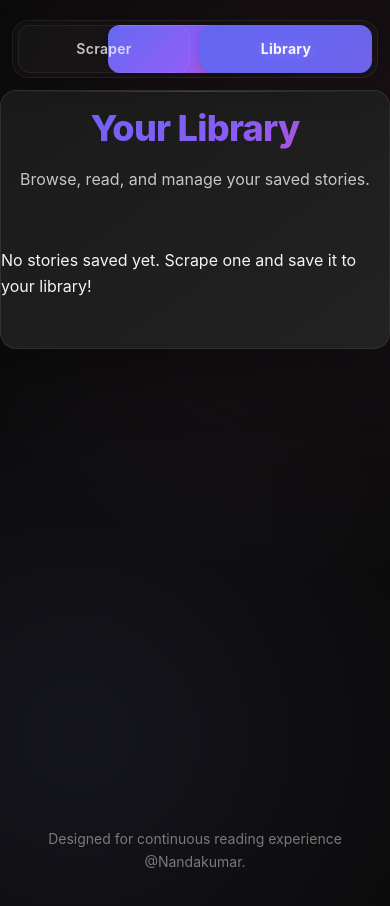
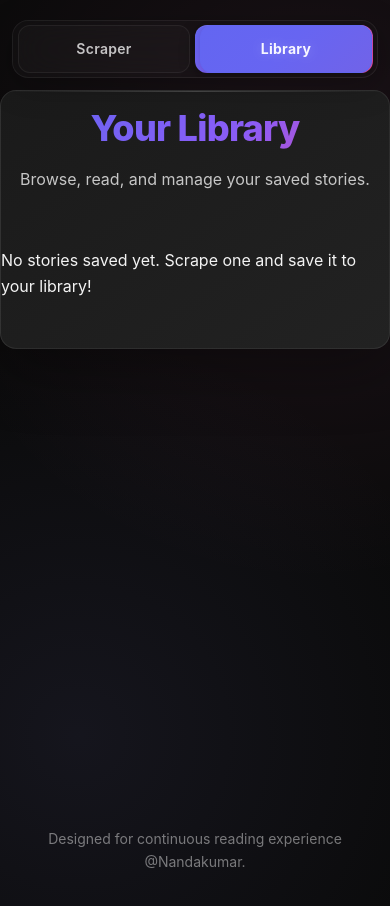
Before and after one commit to wahengbamnanda100/react-web-scraper, a React (Vite) app: page /library in a window 390 px wide. Shown: the top 906 px of the page. Built offline with nearby package versions, Linux system fonts and the light colour scheme.

Commit message:
added new icon-design-1

```diff
--- a/src/App.css
+++ b/src/App.css
@@ -1329,7 +1329,7 @@ input:disabled,
 
 	.app-navigation:has(.nav-button[href="/library"].active)::before,
 	.app-navigation[data-active="library"]::before {
-		transform: translateX(calc(50% + 2px));
+		transform: translateX(100%);
 	}
 
 	/* Faster transitions on mobile for better UX */
@@ -1366,7 +1366,7 @@ input:disabled,
 
 	.app-navigation:has(.nav-button[href="/library"].active)::before,
 	.app-navigation[data-active="library"]::before {
-		transform: translateX(calc(50% + 1px));
+		transform: translateX(100%);
 	}
 
 	.view-container {
```
